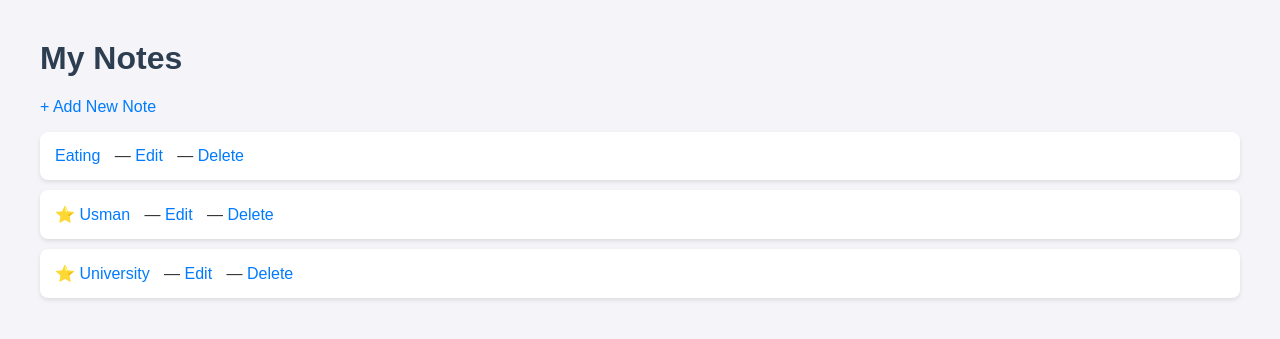
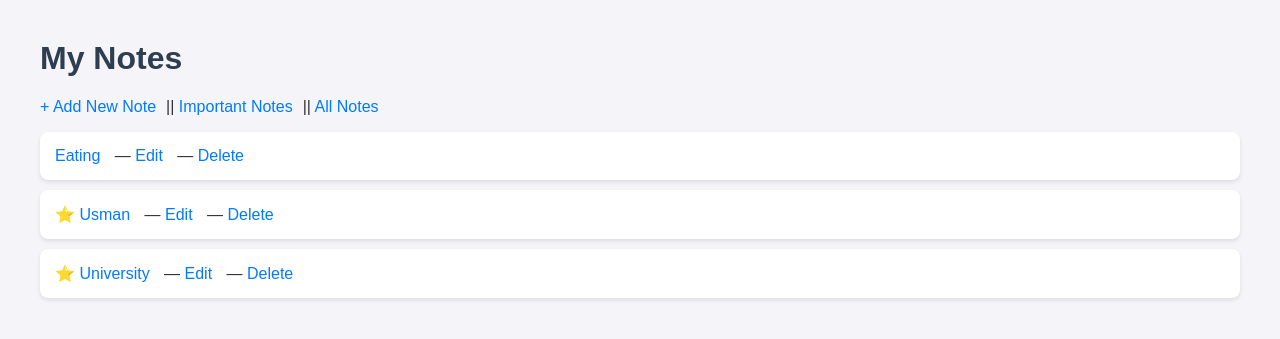
Before and after one commit to UsmanAli-150/django-blog, a Django app: page /notes/ in a window 1280 px wide. Shown: the top 339 px of the page. Run offline with Django 5.2, Linux system fonts and the light colour scheme; data comes from the database, SQL or seed files in the repository; both versions use the stored data as it was after the commit.

Commit message:
Modifing the apps

```diff
--- a/notes/templates/notes/note_list.html
+++ b/notes/templates/notes/note_list.html
@@ -2,7 +2,9 @@
 
 {% block content %}
     <h1>My Notes</h1>
-    <p><a href="{% url 'note_create' %}">+ Add New Note</a></p>
+    <p><a href="{% url 'note_create' %}">+ Add New Note</a>||
+    <a href="{% url 'important_notes' %}">Important Notes</a>||
+    <a href="{% url 'note_list' %}">All Notes</a></p>
 
     <ul>
         {% for note in notes %}
--- a/notes/urls.py
+++ b/notes/urls.py
@@ -6,5 +6,6 @@ urlpatterns = [
     path('notes/<int:pk>/',views.note_detail,name="note_detail"),
     path('notes/new/',views.create_note,name="note_create"),
     path('notes/<int:pk>/edit/',views.edit_note,name="note_edit"),
-    path('notes/<int:pk>/delete/',views.delete_note,name="note_delete")
+    path('notes/<int:pk>/delete/',views.delete_note,name="note_delete"),
+    path('notes/important/',views.important_notes,name="important_notes")
 ]
--- a/notes/views.py
+++ b/notes/views.py
@@ -40,3 +40,7 @@ def delete_note(request,pk):
         note.delete()
         return redirect("note_list")
     return render(request,"notes/note_confirm_delete.html",{"note":note})
+
+def important_notes(request):
+    notes = Note.objects.filter(is_important=True).order_by("-created")
+    return render(request,"notes/note_list.html",{"notes":notes})
```
Also changed, not shown: db.sqlite3.
